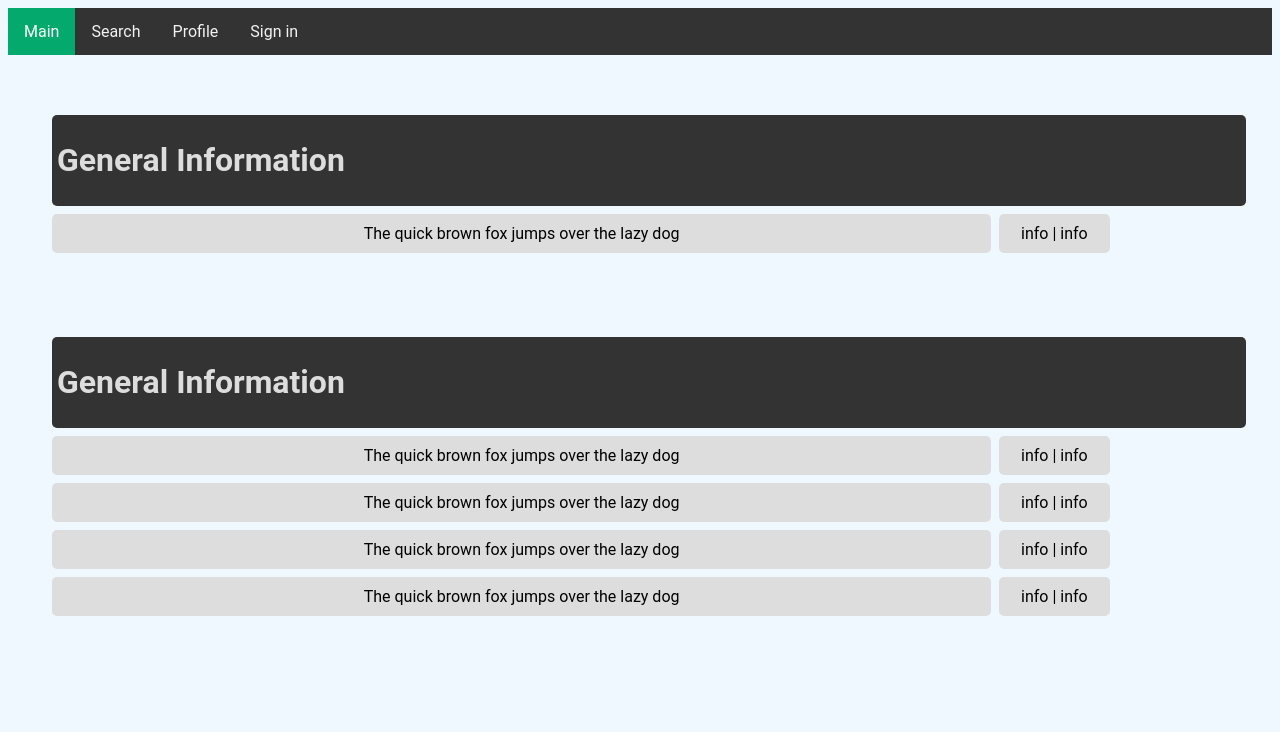
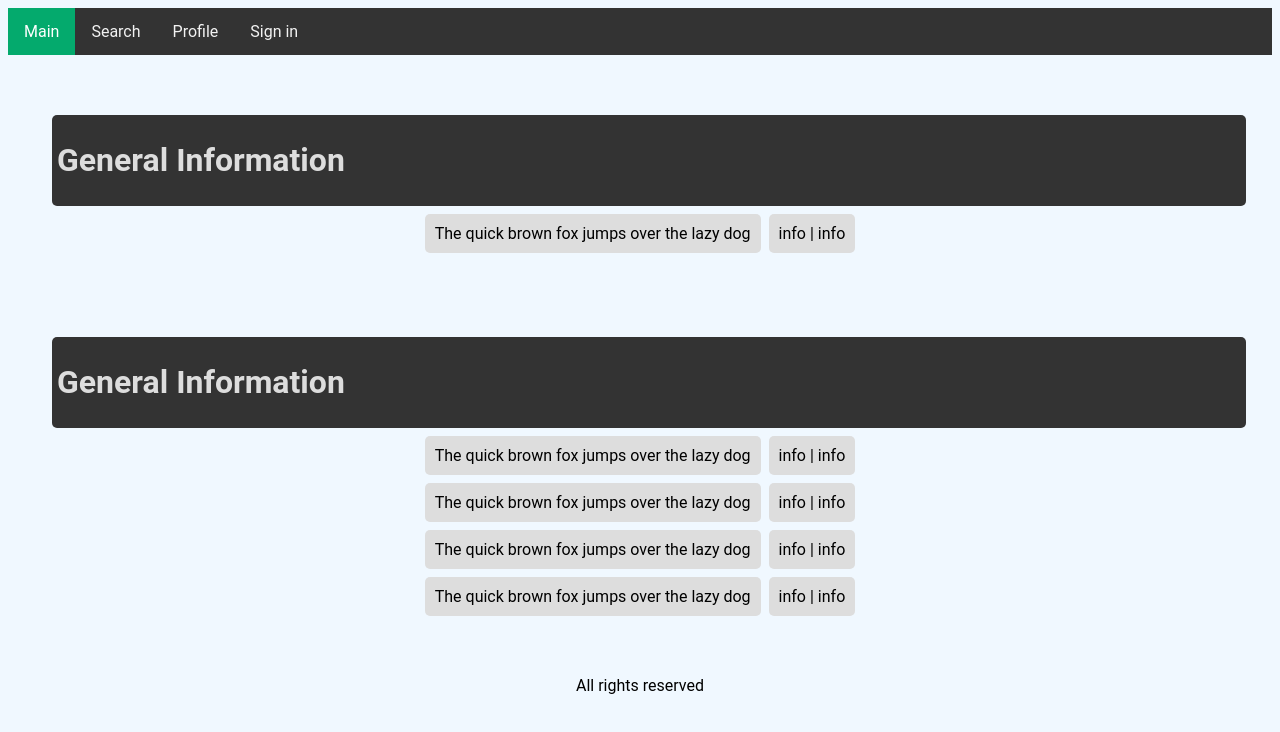
Before and after one commit to gravitacia/Web-Dev-ITMO, a plain HTML site: page pages/main.html in a window 1280 px wide. Drawn offline with Linux system fonts and the light colour scheme.

Commit message:
feat : change block width for template and media rules

```diff
--- a/pages/main.html
+++ b/pages/main.html
@@ -30,7 +30,7 @@
                 <div class="subforum-title">
                     <h1>General Information</h1>
                 </div>
-                <div class="subforum-row">
+                <div class="subforum-row center">
                     <div class="subforum-description subforum-column center">
                         <p>The quick brown fox jumps over the lazy dog</p>
                     </div>
@@ -49,7 +49,7 @@
                     <h1>General Information</h1>
                 </div>
 
-                <div class="subforum-row">
+                <div class="subforum-row center">
                     <div class="subforum-description subforum-column center">
                         <p>The quick brown fox jumps over the lazy dog</p>
                     </div>
@@ -59,7 +59,7 @@
                 </div>
                 <hr class="subforum-devider">
 
-                <div class="subforum-row">
+                <div class="subforum-row center">
                     <div class="subforum-description subforum-column center">
                         <p>The quick brown fox jumps over the lazy dog</p>
                     </div>
@@ -69,7 +69,7 @@
                 </div>
                 <hr class="subforum-devider">
 
-                <div class="subforum-row">
+                <div class="subforum-row center">
                     <div class="subforum-description subforum-column center">
                         <p>The quick brown fox jumps over the lazy dog</p>
                     </div>
@@ -79,7 +79,7 @@
                 </div>
 
                 <hr class="subforum-devider">
-                <div class="subforum-row">
+                <div class="subforum-row center">
                     <div class="subforum-description subforum-column center">
                         <p>The quick brown fox jumps over the lazy dog</p>
                     </div>
@@ -95,7 +95,9 @@
     </main>
 
     <footer>
-
+        <div class="footer center">
+            <p>All rights reserved</p>
+        </div>
     </footer>
 </body>
 </html>
--- a/styles.css
+++ b/styles.css
@@ -51,7 +51,7 @@ body{
 
 .subforum-row{
     display: grid;
-    grid-template-columns: 80% 10% 10%;
+    grid-template-columns: 65% 15%;
 }
 
 .subforum-column{
@@ -91,7 +91,7 @@ body{
     .subforum-row{
         display: grid;
         grid-template-columns: 75%;
-        grid-template-rows: 50% 50%;
+        grid-template-rows: 50% ;
     }
 
     .subforum-devider{
@@ -110,7 +110,7 @@ body{
 
     .subforum-row{
         display: grid;
-        grid-template-columns: 60% 20% 20%;
+        grid-template-columns: 50% 20%;
     }
 
     html{
```
